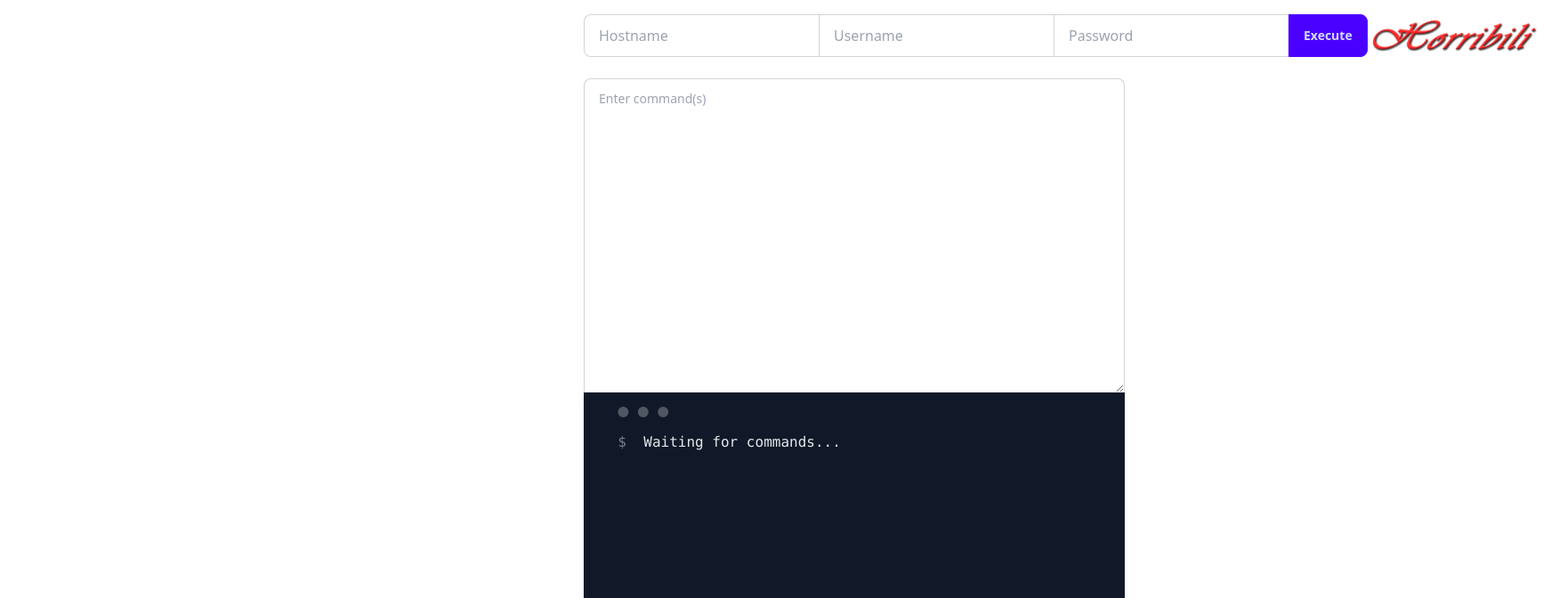
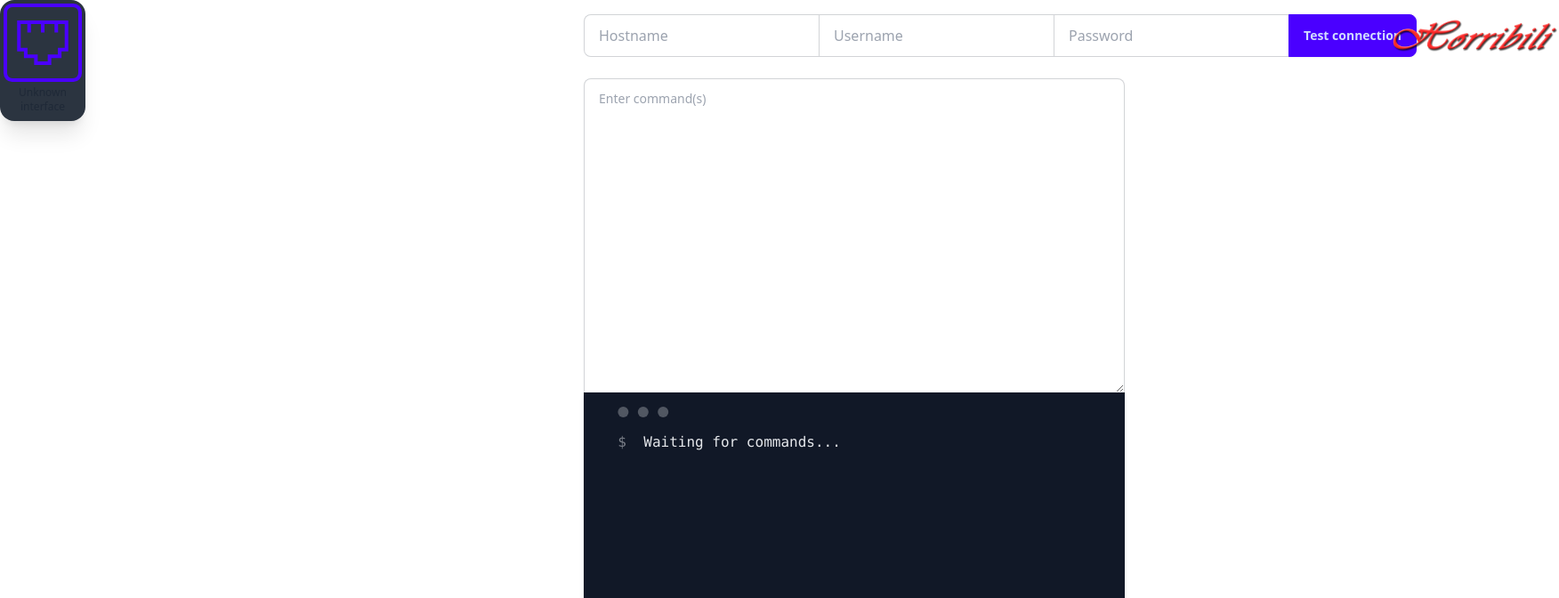
Before and after one commit to Horribili-kft/Cisco-WebConfig, a Next.js app: page / in a window 1280 px wide. Shown: the top 672 px of the page at 89% size, 1752 px wide, since content can reach past the window. Built offline with nearby package versions, Linux system fonts and the light colour scheme.

Commit message:
portgraphic

```diff
--- a/src/app/page.tsx
+++ b/src/app/page.tsx
@@ -1,5 +1,6 @@
 // components/SshConsole.tsx
 "use client";
+import PortGraphic from "@/components/PortGraphic";
 import Terminal from "@/components/Terminal";
 import { useSshStore } from "@/store/sshSlice";
 import { useState } from "react";
@@ -25,7 +26,10 @@ const SshConsole: React.FC = () => {
 
   return (
     <div className="grid grid-cols-2">
-      <div></div>
+      <div>
+        <PortGraphic/>
+
+      </div>
       <div className="console p-4">
         {/* Terminal input form */}
         <form onSubmit={handleSubmit} className="space-y-2">
@@ -60,7 +64,7 @@ const SshConsole: React.FC = () => {
                 type="submit"
                 disabled={loading}
               >
-                {loading ? "Executing..." : "Execute"}
+                {command ? (loading ? 'Executing...' : 'Execute') : 'Test connection'}
               </button>
             </div>
 
--- /dev/null
+++ b/src/components/PortGraphic.tsx
@@ -0,0 +1,27 @@
+import React from 'react'
+import PropTypes from 'prop-types'; // Import PropTypes
+
+function Interface({ name = "Unknown interface", type = "unkown" }) {
+    return (
+        <div className="card bg-neutral max-w-24 shadow-xl">
+            <figure>
+                <svg xmlns="http://www.w3.org/2000/svg" fill="none" viewBox="0 0 24 24" strokeWidth={1} className="stroke-primary">
+                    <rect fill='bg-white' x="1.5" y="1.5" width="21" height="21" rx="1.91" />
+                    <polygon points="5.32 6.27 5.32 13.91 7.23 13.91 7.23 15.82 10.09 15.82 10.09 17.73 13.91 17.73 13.91 15.82 16.77 15.82 16.77 13.91 18.68 13.91 18.68 6.27 5.32 6.27" />
+                    <line x1="8.18" y1="9.14" x2="8.18" y2="6.27" />
+                    <line x1="12" y1="9.14" x2="12" y2="6.27" />
+                    <line x1="15.82" y1="9.14" x2="15.82" y2="6.27" />
+                </svg>
+            </figure>
+            <p className='text-center text-xs pb-2 pl-2 pr-2'>{name}</p>
+        </div>
+    )
+}
+
+// Define the prop types
+Interface.propTypes = {
+    name: PropTypes.string,
+    type: PropTypes.string
+};
+
+export default Interface;
```
